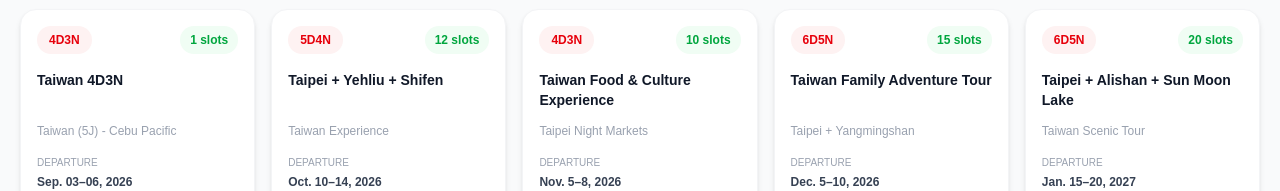
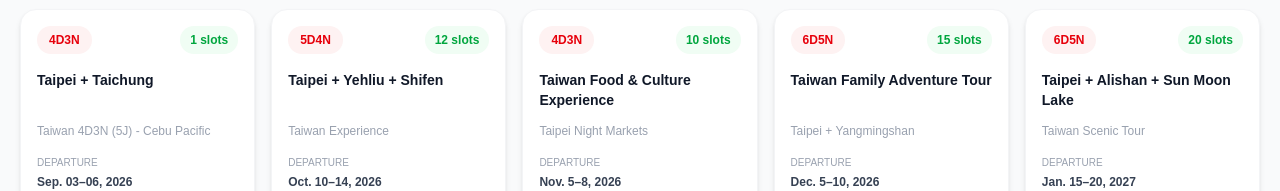
Before and after one commit to chingutravelandtours/chingu-website, a Next.js app: page /taiwan-tours in a window 1280 px wide. Shown: the part 207-398 px from the top of the page. Built offline with nearby package versions, Linux system fonts and the light colour scheme.

Commit message:
Update page.tsx

```diff
--- a/app/taiwan-tours/page.tsx
+++ b/app/taiwan-tours/page.tsx
@@ -17,8 +17,8 @@ type Package = {
 const packages: Package[] = [
 
  {
-  title: "Taiwan 4D3N",
-  subtitle: "Taiwan (5J) - Cebu Pacific",
+  title: "Taipei + Taichung",
+  subtitle: "Taiwan 4D3N (5J) - Cebu Pacific",
   duration: "4D3N",
   dates: "Sep. 03–06, 2026",
   city: "MNL",
@@ -26,6 +26,7 @@ const packages: Package[] = [
   slots: 1,
   deposit: 12000,
 },
+
   {
     title: "Taipei + Yehliu + Shifen",
     subtitle: "Taiwan Experience",
```
